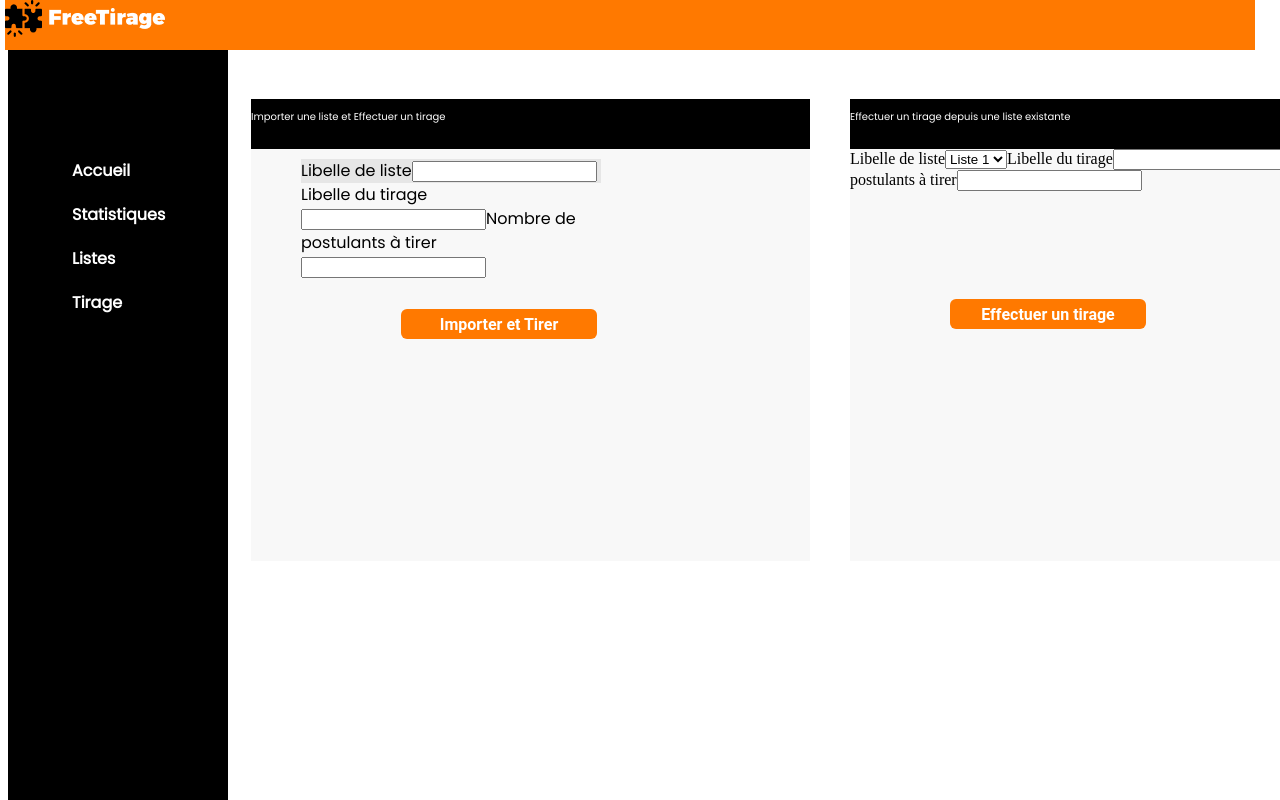
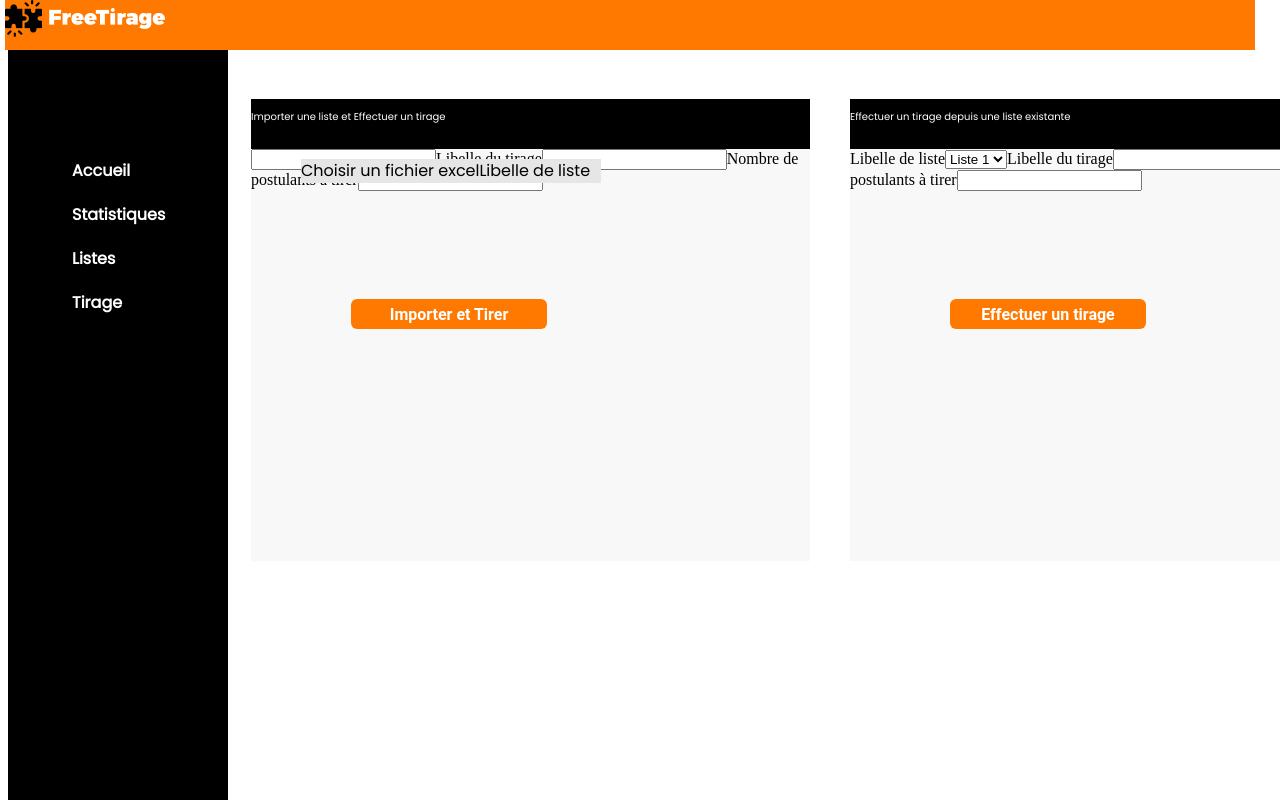
Before and after one commit to IvinoDev/FreeTirageFront-end, an Angular app: page /tirage in a window 1280 px wide. Shown: the top 800 px of the page. Built offline with nearby package versions, Linux system fonts and the light colour scheme.

Commit message:
fusionner les pages

```diff
--- a/src/app/tirage/tirage.component.html
+++ b/src/app/tirage/tirage.component.html
@@ -8,7 +8,8 @@
             <div id="odc"><p>Importer une liste et Effectuer un tirage</p></div>
             <form method="post"  action="">
               <div class="saisie">
-            <label for="essai">Libelle de liste</label>
+                <label for="essai">Choisir un fichier excel</label>
+            <label for="essai">Libelle de liste</label>   </div>
             <input  type="text" name="liste" id="liste">
         <label for="essai">Libelle du tirage</label>
            <input   type="text" name="liste" id="liste">
@@ -17,7 +18,7 @@
 
             <button class="send" type="submit">Importer et Tirer</button>
 
-        </div>
+
         </form>
         </div>
         <div class="deja">
```
